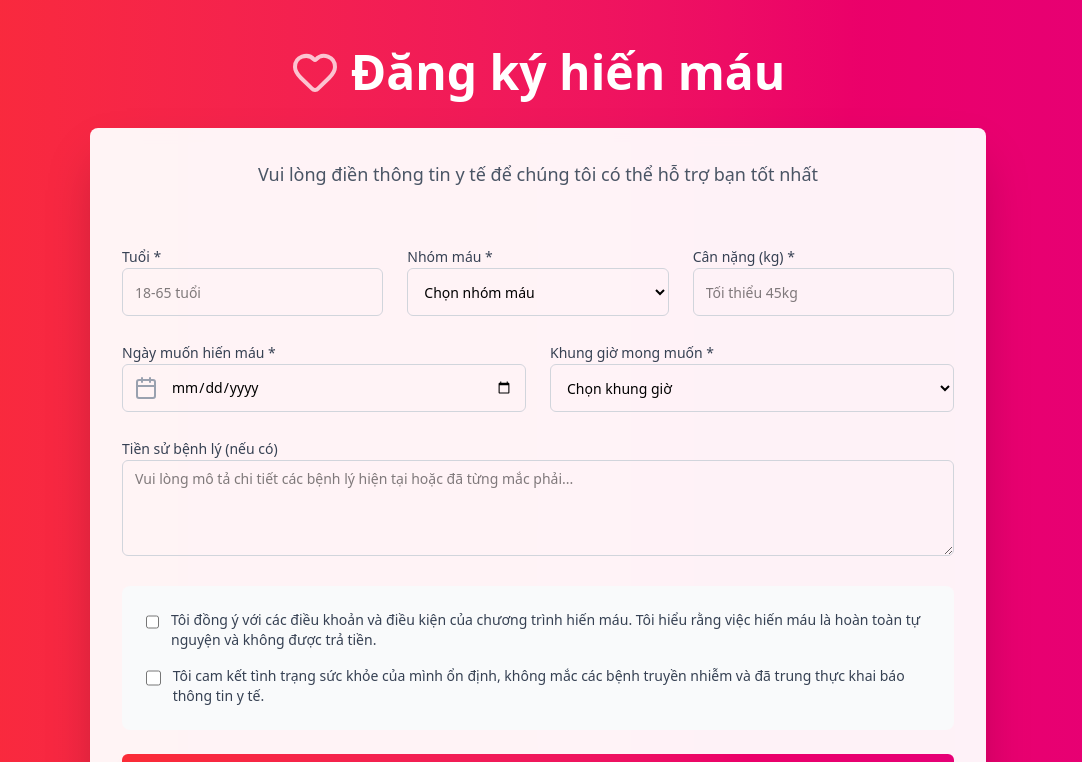
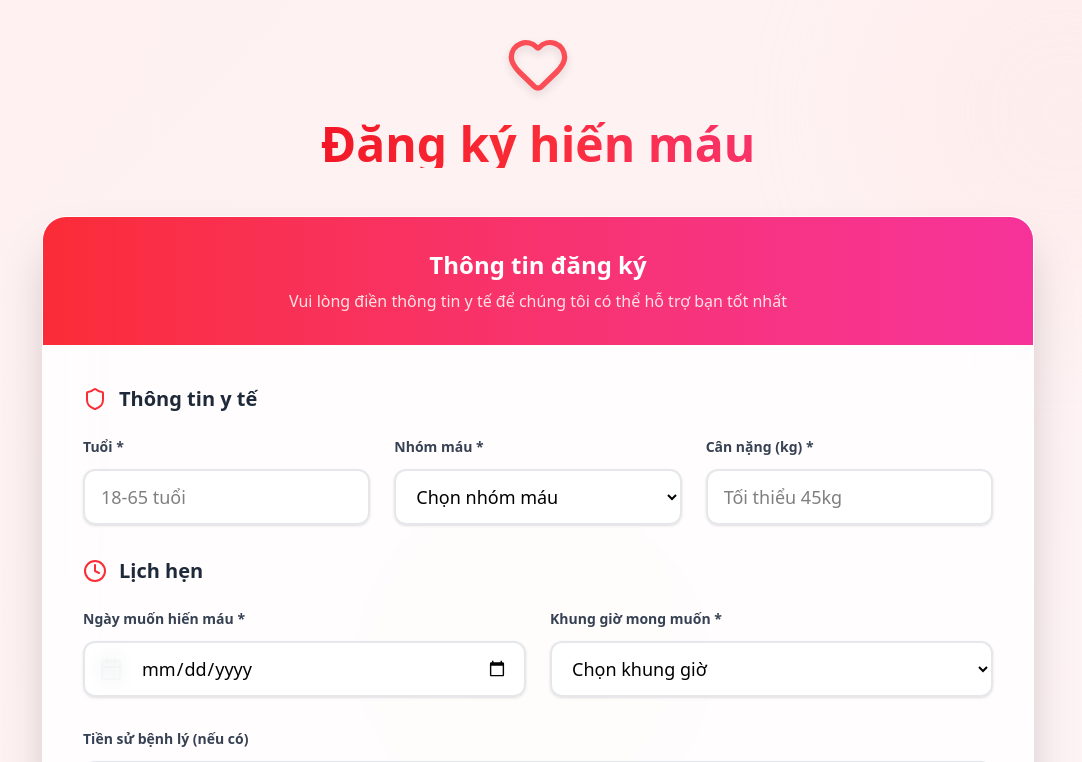
Before and after one commit to DungTranTien-dev/BloodSystemFE, a React (Vite) app: page /donorblood in a window 1280 px wide. Shown: the top 762 px of the page, without its empty margins (102-1184 px from the left). Built offline with nearby package versions, Linux system fonts and the light colour scheme.

Commit message:
update-donorpage

```diff
--- a/src/pages/DonorBlood/DonorBlood.jsx
+++ b/src/pages/DonorBlood/DonorBlood.jsx
@@ -1,12 +1,9 @@
+
 import { useState } from "react";
-// Các import từ @/components/ui/... đã được xóa
 import { Calendar, Heart, Clock, Shield } from "lucide-react";
 import { toast } from "sonner";
 
-// Các component từ shadcn/ui đã được thay thế bằng các thẻ HTML tiêu chuẩn
-// với các className tương ứng để giữ lại giao diện.
-
-const DonorBlood = () => {
+const Index = () => {
   const [formData, setFormData] = useState({
     age: "",
     bloodType: "",
@@ -54,35 +51,54 @@ const DonorBlood = () => {
   };
 
   return (
-    <div className="min-h-screen bg-gradient-to-r from-red-500 to-pink-600 p-4">
-      <div className="container mx-auto max-w-4xl">
+    <div className="min-h-screen bg-gradient-to-br from-rose-50 via-red-50 to-pink-50 relative overflow-hidden">
+      {/* Background decorative elements */}
+      <div className="absolute inset-0 overflow-hidden">
+        <div className="absolute -top-20 -right-20 w-96 h-96 bg-red-100 rounded-full opacity-30 blur-3xl"></div>
+        <div className="absolute -bottom-20 -left-20 w-96 h-96 bg-pink-100 rounded-full opacity-30 blur-3xl"></div>
+        <div className="absolute top-1/2 left-1/2 transform -translate-x-1/2 -translate-y-1/2 w-72 h-72 bg-rose-100 rounded-full opacity-20 blur-2xl"></div>
+      </div>
+
+      <div className="relative container mx-auto max-w-5xl px-4 py-8">
         {/* Header */}
-        <div className="text-center mb-8 pt-8">
-          <div className="flex items-center justify-center mb-4">
-            <Heart className="w-12 h-12 text-white mr-3 animate-pulse" />
-            <h1 className="text-4xl md:text-5xl font-bold text-white">
+        <div className="text-center mb-12 animate-fade-in">
+          <div className="flex items-center justify-center mb-6">
+            <div className="relative">
+              <Heart className="w-16 h-16 text-red-500 animate-pulse drop-shadow-lg" />
+              <div className="absolute inset-0 w-16 h-16 text-red-300 animate-ping opacity-20">
+                <Heart className="w-16 h-16" />
+              </div>
+            </div>
+          </div>
+          <h1 className="text-5xl md:text-5xl font-bold bg-gradient-to-r from-red-600 via-red-500 to-pink-500 bg-clip-text text-transparent mb-4">
             Đăng ký hiến máu
           </h1>
         </div>
-        </div>
 
-        {/* Registration Form - <Card> và các thành phần con được thay bằng <div> */}
-        <div className="bg-white/95 backdrop-blur-sm border-white/20 shadow-2xl rounded-lg">
-          <div className="p-6 text-center">
-            <p className="text-lg text-gray-600 mt-2">
+        {/* Registration Form */}
+        <div className="bg-white/80 backdrop-blur-xl border border-white/40 shadow-2xl rounded-3xl overflow-hidden animate-scale-in">
+          {/* Form Header */}
+          <div className="bg-gradient-to-r from-red-500 to-pink-500 p-8 text-center">
+            <h2 className="text-2xl font-bold text-white mb-2">Thông tin đăng ký</h2>
+            <p className="text-red-100">
               Vui lòng điền thông tin y tế để chúng tôi có thể hỗ trợ bạn tốt nhất
             </p>
           </div>
 
-          <div className="p-8">
-            <form onSubmit={handleSubmit} className="space-y-6">
+          <div className="p-10">
+            <form onSubmit={handleSubmit} className="space-y-8">
               {/* Medical Information */}
+              <div className="space-y-6">
+                <h3 className="text-xl font-semibold text-gray-800 flex items-center">
+                  <Shield className="w-6 h-6 text-red-500 mr-3" />
+                  Thông tin y tế
+                </h3>
+
                 <div className="grid grid-cols-1 md:grid-cols-3 gap-6">
-                <div className="space-y-2">
-                  <label htmlFor="age" className="text-sm font-medium text-gray-700">
+                  <div className="space-y-3 group">
+                    <label htmlFor="age" className="block text-sm font-semibold text-gray-700 group-focus-within:text-red-500 transition-colors">
                       Tuổi *
                     </label>
-                  {/* <Input> thay bằng <input> */}
                     <input
                       id="age"
                       type="number"
@@ -92,21 +108,20 @@ const DonorBlood = () => {
                       value={formData.age}
                       onChange={(e) => handleInputChange("age", e.target.value)}
                       required
-                    className="h-12 w-full rounded-md border border-gray-300 px-3 py-2 text-sm focus:outline-none focus:ring-2 focus:ring-red-500"
+                      className="w-full h-14 rounded-xl border-2 border-gray-200 px-4 py-3 text-lg bg-white/70 backdrop-blur-sm focus:outline-none focus:border-red-400 focus:bg-white transition-all duration-300 hover:border-red-300 shadow-sm hover:shadow-md"
                     />
                   </div>
 
-                <div className="space-y-2">
-                  <label htmlFor="bloodType" className="text-sm font-medium text-gray-700">
+                  <div className="space-y-3 group">
+                    <label htmlFor="bloodType" className="block text-sm font-semibold text-gray-700 group-focus-within:text-red-500 transition-colors">
                       Nhóm máu *
                     </label>
-                  {/* <Select> thay bằng <select> */}
                     <select
                       id="bloodType"
                       value={formData.bloodType}
                       onChange={(e) => handleInputChange("bloodType", e.target.value)}
                       required
-                    className="h-12 w-full rounded-md border border-gray-300 px-3 py-2 text-sm focus:outline-none focus:ring-2 focus:ring-red-500"
+                      className="w-full h-14 rounded-xl border-2 border-gray-200 px-4 py-3 text-lg bg-white/70 backdrop-blur-sm focus:outline-none focus:border-red-400 focus:bg-white transition-all duration-300 hover:border-red-300 shadow-sm hover:shadow-md"
                     >
                       <option value="" disabled>Chọn nhóm máu</option>
                       <option value="A+">A+</option>
@@ -120,8 +135,8 @@ const DonorBlood = () => {
                     </select>
                   </div>
 
-                <div className="space-y-2">
-                  <label htmlFor="weight" className="text-sm font-medium text-gray-700">
+                  <div className="space-y-3 group">
+                    <label htmlFor="weight" className="block text-sm font-semibold text-gray-700 group-focus-within:text-red-500 transition-colors">
                       Cân nặng (kg) *
                     </label>
                     <input
@@ -132,32 +147,40 @@ const DonorBlood = () => {
                       value={formData.weight}
                       onChange={(e) => handleInputChange("weight", e.target.value)}
                       required
-                    className="h-12 w-full rounded-md border border-gray-300 px-3 py-2 text-sm focus:outline-none focus:ring-2 focus:ring-red-500"
+                      className="w-full h-14 rounded-xl border-2 border-gray-200 px-4 py-3 text-lg bg-white/70 backdrop-blur-sm focus:outline-none focus:border-red-400 focus:bg-white transition-all duration-300 hover:border-red-300 shadow-sm hover:shadow-md"
                     />
                   </div>
                 </div>
+              </div>
+
+              {/* Scheduling Information */}
+              <div className="space-y-6">
+                <h3 className="text-xl font-semibold text-gray-800 flex items-center">
+                  <Clock className="w-6 h-6 text-red-500 mr-3" />
+                  Lịch hẹn
+                </h3>
 
                 <div className="grid grid-cols-1 md:grid-cols-2 gap-6">
-                <div className="space-y-2">
-                  <label htmlFor="preferredDate" className="text-sm font-medium text-gray-700">
+                  <div className="space-y-3 group">
+                    <label htmlFor="preferredDate" className="block text-sm font-semibold text-gray-700 group-focus-within:text-red-500 transition-colors">
                       Ngày muốn hiến máu *
                     </label>
                     <div className="relative">
-                    <Calendar className="absolute left-3 top-3 h-6 w-6 text-gray-400" />
+                      <Calendar className="absolute left-4 top-1/2 transform -translate-y-1/2 h-6 w-6 text-gray-400 group-focus-within:text-red-400 transition-colors" />
                       <input
                         id="preferredDate"
                         type="date"
                         value={formData.preferredDate}
                         onChange={(e) => handleInputChange("preferredDate", e.target.value)}
                         required
-                      className="h-12 w-full rounded-md border border-gray-300 pl-12 pr-3 py-2 text-sm focus:outline-none focus:ring-2 focus:ring-red-500"
+                        className="w-full h-14 rounded-xl border-2 border-gray-200 pl-14 pr-4 py-3 text-lg bg-white/70 backdrop-blur-sm focus:outline-none focus:border-red-400 focus:bg-white transition-all duration-300 hover:border-red-300 shadow-sm hover:shadow-md"
                         min={new Date().toISOString().split('T')[0]}
                       />
                     </div>
                   </div>
 
-                <div className="space-y-2">
-                  <label htmlFor="preferredTime" className="text-sm font-medium text-gray-700">
+                  <div className="space-y-3 group">
+                    <label htmlFor="preferredTime" className="block text-sm font-semibold text-gray-700 group-focus-within:text-red-500 transition-colors">
                       Khung giờ mong muốn *
                     </label>
                     <select
@@ -165,81 +188,84 @@ const DonorBlood = () => {
                       value={formData.preferredTime}
                       onChange={(e) => handleInputChange("preferredTime", e.target.value)}
                       required
-                    className="h-12 w-full rounded-md border border-gray-300 px-3 py-2 text-sm focus:outline-none focus:ring-2 focus:ring-red-500"
+                      className="w-full h-14 rounded-xl border-2 border-gray-200 px-4 py-3 text-lg bg-white/70 backdrop-blur-sm focus:outline-none focus:border-red-400 focus:bg-white transition-all duration-300 hover:border-red-300 shadow-sm hover:shadow-md"
                     >
                       <option value="" disabled>Chọn khung giờ</option>
-                    <option value="morning">Sáng (8:00 - 12:00)</option>
-                    <option value="afternoon">Chiều (13:00 - 17:00)</option>
-                    <option value="evening">Tối (18:00 - 20:00)</option>
+                      <option value="morning">🌅 Sáng (8:00 - 12:00)</option>
+                      <option value="afternoon">🌤️ Chiều (13:00 - 17:00)</option>
+                      <option value="evening">🌙 Tối (18:00 - 20:00)</option>
                     </select>
                   </div>
                 </div>
+              </div>
 
-              <div className="space-y-2">
-                <label htmlFor="medicalHistory" className="text-sm font-medium text-gray-700">
+              {/* Medical History */}
+              <div className="space-y-3 group">
+                <label htmlFor="medicalHistory" className="block text-sm font-semibold text-gray-700 group-focus-within:text-red-500 transition-colors">
                   Tiền sử bệnh lý (nếu có)
                 </label>
-                {/* <Textarea> thay bằng <textarea> */}
                 <textarea
                   id="medicalHistory"
                   placeholder="Vui lòng mô tả chi tiết các bệnh lý hiện tại hoặc đã từng mắc phải..."
                   value={formData.medicalHistory}
                   onChange={(e) => handleInputChange("medicalHistory", e.target.value)}
-                  className="min-h-24 w-full rounded-md border border-gray-300 px-3 py-2 text-sm focus:outline-none focus:ring-2 focus:ring-red-500"
+                  rows={4}
+                  className="w-full rounded-xl border-2 border-gray-200 px-4 py-3 text-lg bg-white/70 backdrop-blur-sm focus:outline-none focus:border-red-400 focus:bg-white transition-all duration-300 hover:border-red-300 shadow-sm hover:shadow-md resize-none"
                 />
               </div>
 
               {/* Agreements */}
-              <div className="space-y-4 p-6 bg-gray-50 rounded-lg">
-                <div className="flex items-start space-x-3">
-                  {/* <Checkbox> thay bằng <input type="checkbox"> */}
+              <div className="space-y-6 p-8 bg-gradient-to-r from-red-50/80 to-pink-50/80 rounded-2xl border border-red-100">
+                <h3 className="text-lg font-semibold text-gray-800 mb-4">Cam kết và điều khoản</h3>
+
+                <div className="space-y-4">
+                  <div className="flex items-start space-x-4 group">
                     <input
                       id="agreeTerms"
                       type="checkbox"
                       checked={formData.agreeTerms}
                       onChange={(e) => handleInputChange("agreeTerms", e.target.checked)}
-                    className="mt-1 h-4 w-4 rounded border-gray-300 text-red-600 focus:ring-red-500"
+                      className="mt-1.5 h-5 w-5 rounded border-2 border-red-300 text-red-600 focus:ring-red-500 focus:ring-2 transition-all duration-200 hover:border-red-400"
                     />
-                  <label htmlFor="agreeTerms" className="text-sm text-gray-700 leading-5">
+                    <label htmlFor="agreeTerms" className="text-gray-700 leading-6 group-hover:text-gray-800 transition-colors cursor-pointer">
                       Tôi đồng ý với các điều khoản và điều kiện của chương trình hiến máu. Tôi hiểu rằng việc hiến máu là hoàn toàn tự nguyện và không được trả tiền.
                     </label>
                   </div>
 
-                <div className="flex items-start space-x-3">
+                  <div className="flex items-start space-x-4 group">
                     <input
                       id="agreeHealth"
                       type="checkbox"
                       checked={formData.agreeHealth}
                       onChange={(e) => handleInputChange("agreeHealth", e.target.checked)}
-                    className="mt-1 h-4 w-4 rounded border-gray-300 text-red-600 focus:ring-red-500"
+                      className="mt-1.5 h-5 w-5 rounded border-2 border-red-300 text-red-600 focus:ring-red-500 focus:ring-2 transition-all duration-200 hover:border-red-400"
                     />
-                  <label htmlFor="agreeHealth" className="text-sm text-gray-700 leading-5">
+                    <label htmlFor="agreeHealth" className="text-gray-700 leading-6 group-hover:text-gray-800 transition-colors cursor-pointer">
                       Tôi cam kết tình trạng sức khỏe của mình ổn định, không mắc các bệnh truyền nhiễm và đã trung thực khai báo thông tin y tế.
                     </label>
                   </div>
                 </div>
+              </div>
 
-              {/* <Button> thay bằng <button> */}
+              {/* Submit Button */}
               <button
                 type="submit"
-                className="w-full h-14 inline-flex items-center justify-center rounded-md text-lg font-semibold bg-gradient-to-r from-red-500 to-pink-600 hover:from-red-600 hover:to-pink-700 text-white shadow-lg hover:shadow-xl transition-all duration-300 transform hover:scale-105 focus:outline-none focus:ring-2 focus:ring-offset-2 focus:ring-red-500"
+                className="w-full h-16 inline-flex items-center justify-center rounded-2xl text-xl font-bold bg-gradient-to-r from-red-500 via-red-600 to-pink-600 hover:from-red-600 hover:via-red-700 hover:to-pink-700 text-white shadow-2xl hover:shadow-red-500/25 transition-all duration-300 transform hover:scale-[1.02] active:scale-[0.98] focus:outline-none focus:ring-4 focus:ring-red-500/30 group"
               >
-                <Heart className="w-6 h-6 mr-2" />
+                <Heart className="w-7 h-7 mr-3 group-hover:animate-pulse" />
                 Đăng Ký Hiến Máu
+                <div className="ml-3 opacity-0 group-hover:opacity-100 transition-opacity duration-300">
+                  ❤️
+                </div>
               </button>
             </form>
           </div>
         </div>
 
-        {/* Footer */}
-        <div className="text-center mt-8 pb-8">
-          <p className="text-white/80 text-sm">
-            Mọi thắc mắc xin liên hệ: <strong>1900-1234</strong> hoặc email: <strong>info@hienmau.vn</strong>
-          </p>
-        </div>
+
       </div>
     </div>
   );
 };
 
-export default DonorBlood;
+export default Index;
```
Lines whose indentation alone changed are shown as unchanged.
